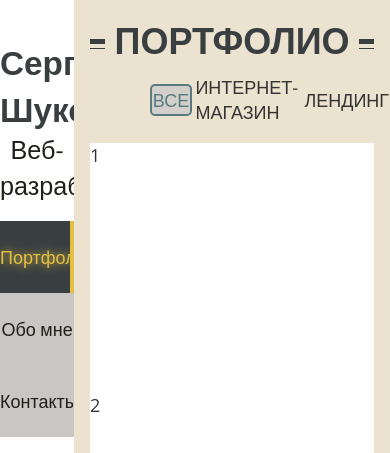
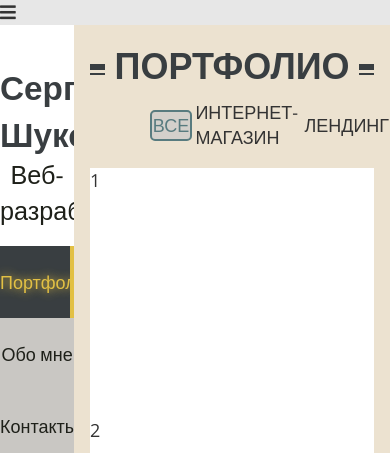
Before and after one commit to capMarty/portDev, a plain HTML site: page index.html in a window 390 px wide. Shown: the top 453 px of the page. Drawn offline with nearby package versions, Linux system fonts and the light colour scheme.

Commit message:
create mobile menu

```diff
--- a/index.html
+++ b/index.html
@@ -13,9 +13,9 @@
 	<div id="wrapper">
 
 		<header>
-			<!-- <div class="menu-mobile">
+			<div class="menu-mobile">
 				<i class="fas fa-bars"></i>
-			</div> -->
+			</div>
 			<div class="sidebar">
 
 				<h1 class="sidebar-title_name">Сергей Шуков</h1>
```
